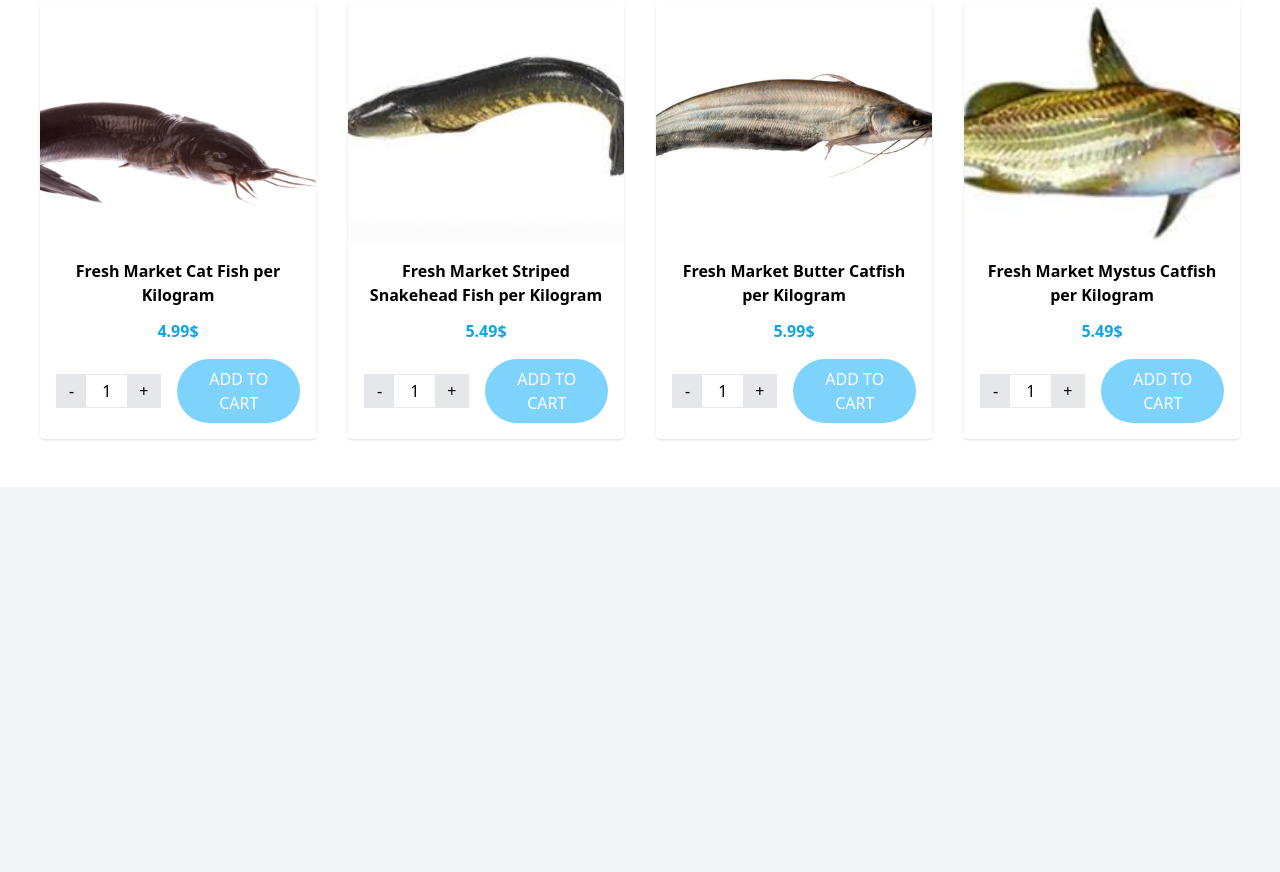
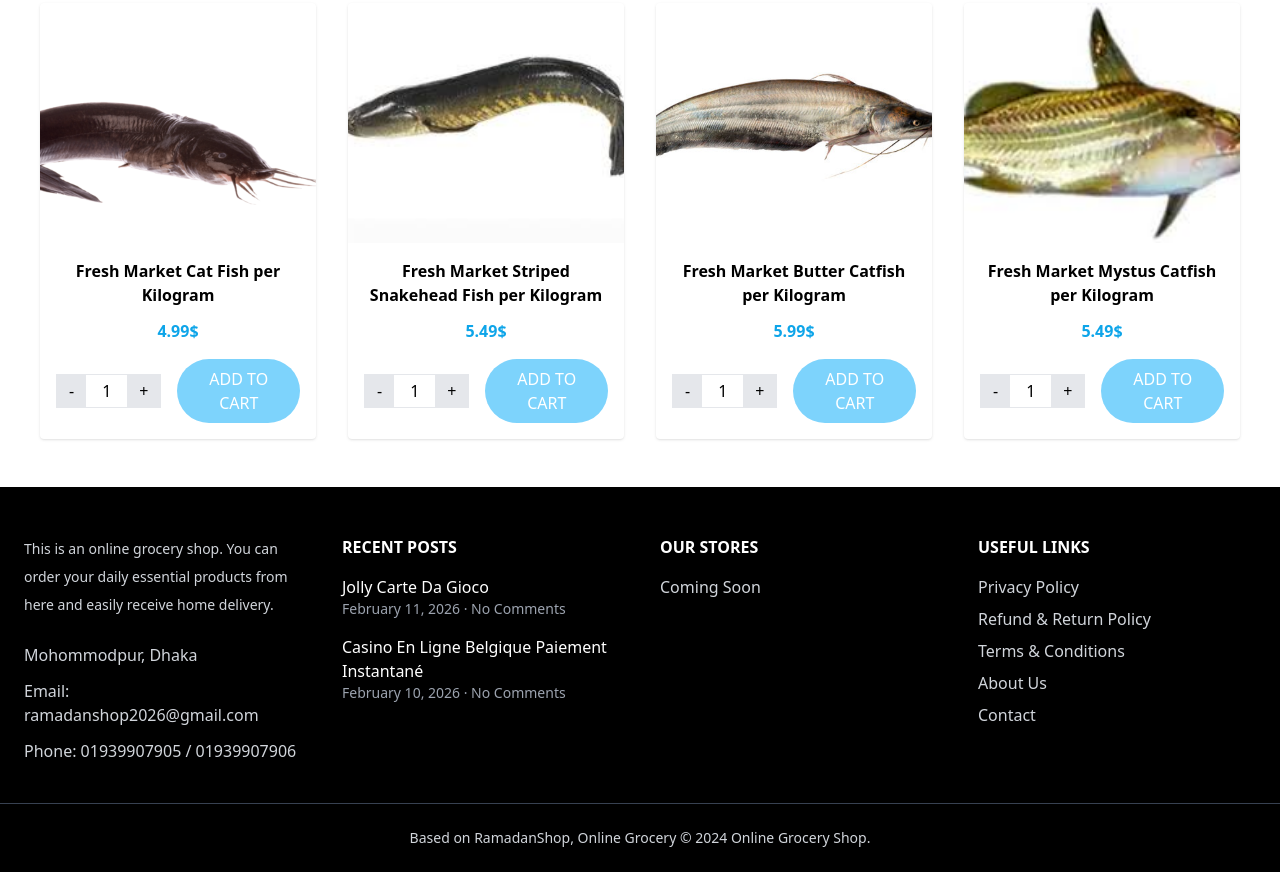
Before and after one commit to mdnayemurrashid07/ramadan_shop, a website: page index.html in a window 1280 px wide. Shown: the part 3045-3917 px from the top of the page. Before the commit the page ends 3532 px from the top, so only its background shows below. Drawn offline with nearby package versions, Linux system fonts and the light colour scheme.

Commit message:
footer added

```diff
--- a/index.html
+++ b/index.html
@@ -564,5 +564,57 @@
   </div>
 </section>
 
+<footer class="bg-black text-gray-300 pt-12 pb-6">
+  <div class="max-w-7xl mx-auto px-6 grid md:grid-cols-4 gap-10">
+    <div>
+      <p class="text-sm leading-7">This is an online grocery shop. You can order your daily essential products from here and easily receive home delivery.
+      </p>
+      <p class="mt-6">Mohommodpur, Dhaka</p>
+      <p class="mt-3">Email: ramadanshop2026@gmail.com</p>
+      <p class="mt-3">Phone: 01939907905 / 01939907906</p>
+    </div>
+    <div>
+      <h3 class="text-white font-semibold mb-4 uppercase">Recent Posts</h3>
+      <div class="mb-4">
+        <p class="text-white hover:text-red-400 cursor-pointer">
+          Jolly Carte Da Gioco
+        </p>
+        <p class="text-sm text-gray-400">
+          February 11, 2026 · No Comments
+        </p>
+      </div>
+      <div>
+        <p class="text-white hover:text-red-400 cursor-pointer">
+          Casino En Ligne Belgique Paiement Instantané
+        </p>
+        <p class="text-sm text-gray-400">
+          February 10, 2026 · No Comments
+        </p>
+      </div>
+    </div>
+    <div>
+      <h3 class="text-white font-semibold mb-4 uppercase">Our Stores</h3>
+      <ul class="space-y-2">
+        <li class="hover:text-red-400 cursor-pointer">Coming Soon</li>
+      </ul>
+    </div>
+    <div>
+      <h3 class="text-white font-semibold mb-4 uppercase">Useful Links</h3>
+      <ul class="space-y-2">
+        <li class="hover:text-red-400 cursor-pointer">Privacy Policy</li>
+        <li class="hover:text-red-400 cursor-pointer">Refund & Return Policy</li>
+        <li class="hover:text-red-400 cursor-pointer">Terms & Conditions</li>
+        <li class="hover:text-red-400 cursor-pointer">About Us</li>
+        <li class="hover:text-red-400 cursor-pointer">Contact</li>
+      </ul>
+    </div>
+  </div>
+  <div class="border-t border-gray-700 mt-10 pt-6 text-center text-sm">
+    <p>
+      Based on RamadanShop, Online Grocery © 2024 Online Grocery Shop.
+    </p>
+  </div>
+</footer>
+
 </body>
 </html>
```
